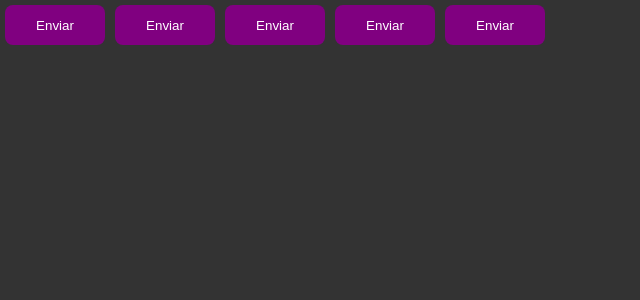
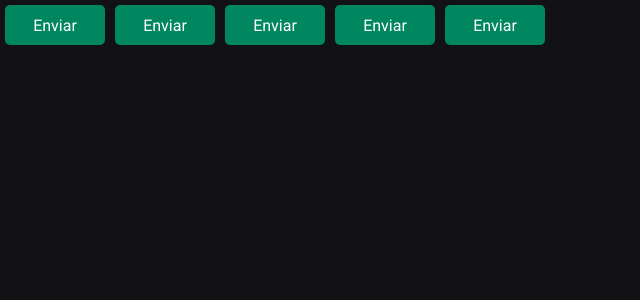
Before and after one commit to pedropsoares/timer, a React (Vite) app: page / in a window 1280 px wide. Shown: the top 300 px of the page, without its empty margins (0-640 px from the left). Built offline with nearby package versions, Linux system fonts and the light colour scheme.

Commit message:
selected fonts and colors

```diff
--- a/index.html
+++ b/index.html
@@ -3,8 +3,16 @@
 
 <head>
   <meta charset="UTF-8" />
+
+  <link rel="preconnect" href="https://fonts.googleapis.com" />
+  <link rel="preconnect" href="https://fonts.gstatic.com" crossorigin />
+
   <link rel="icon" type="image/svg+xml" href="./public/rocket.svg" />
   <meta name="viewport" content="width=device-width, initial-scale=1.0" />
+
+  <link href="https://fonts.googleapis.com/css2?family=Roboto+Mono:wght@700&family=Roboto:wght@400;700&display=swap"
+    rel="stylesheet" />
+
   <title>Ignite Timer</title>
 </head>
 
--- a/src/components/Button/Button.styles.ts
+++ b/src/components/Button/Button.styles.ts
@@ -17,11 +17,11 @@
 
   width: 100px;
   height: 40px;
-  border-radius: 8px;
+  border-radius: 5px;
   border: 0;
   margin: 5px;
 
-  background-color: ${props => props.theme.primary};
+  background-color: ${props => props.theme['green-500']};
   color: ${props => props.theme.white};
 
   /* ${props => css`background-color: ${buttonVariant[props.variant]}`} */
--- a/src/styles/global.ts
+++ b/src/styles/global.ts
@@ -7,8 +7,21 @@
     box-sizing: border-box;
   }
 
+  :focus {
+    outline: 0;
+    box-shadow: 0 0 0 2px ${props => props.theme['green-500']};
+  }
+
   body {
-    background: #333;
-    color: #fff;
+    background: ${props => props.theme['gray-900']};
+    color: ${props => props.theme['gray-300']};
   }
+
+  body, input, textarea, button {
+    font-family: 'Roboto', sans-serif;
+    font-weight: 400;
+    font-size: 1rem;
+  }
+
+
 `
--- a/src/styles/themes/default.ts
+++ b/src/styles/themes/default.ts
@@ -1,4 +1,21 @@
 export const defaultTheme = {
-  primary: 'purple',
-  white: '#FFF'
+  white: '#FFF',
+
+  'gray-100': '#E1E1E6',
+  'gray-300': '#C4C4CC',
+  'gray-400': '#8D8D99',
+  'gray-500': '#7C7C8A',
+  'gray-600': '#323238',
+  'gray-700': '#29292E',
+  'gray-800': '#202024',
+  'gray-900': '#121214',
+
+  'green-300': '#00B37E',
+  'green-500': '#00875F',
+  'green-700': '#015F43',
+
+  'red-500': '#AB222E',
+  'red-700': '#7A1921',
+
+  'yellow-500': '#FBA94C',
 }
```
